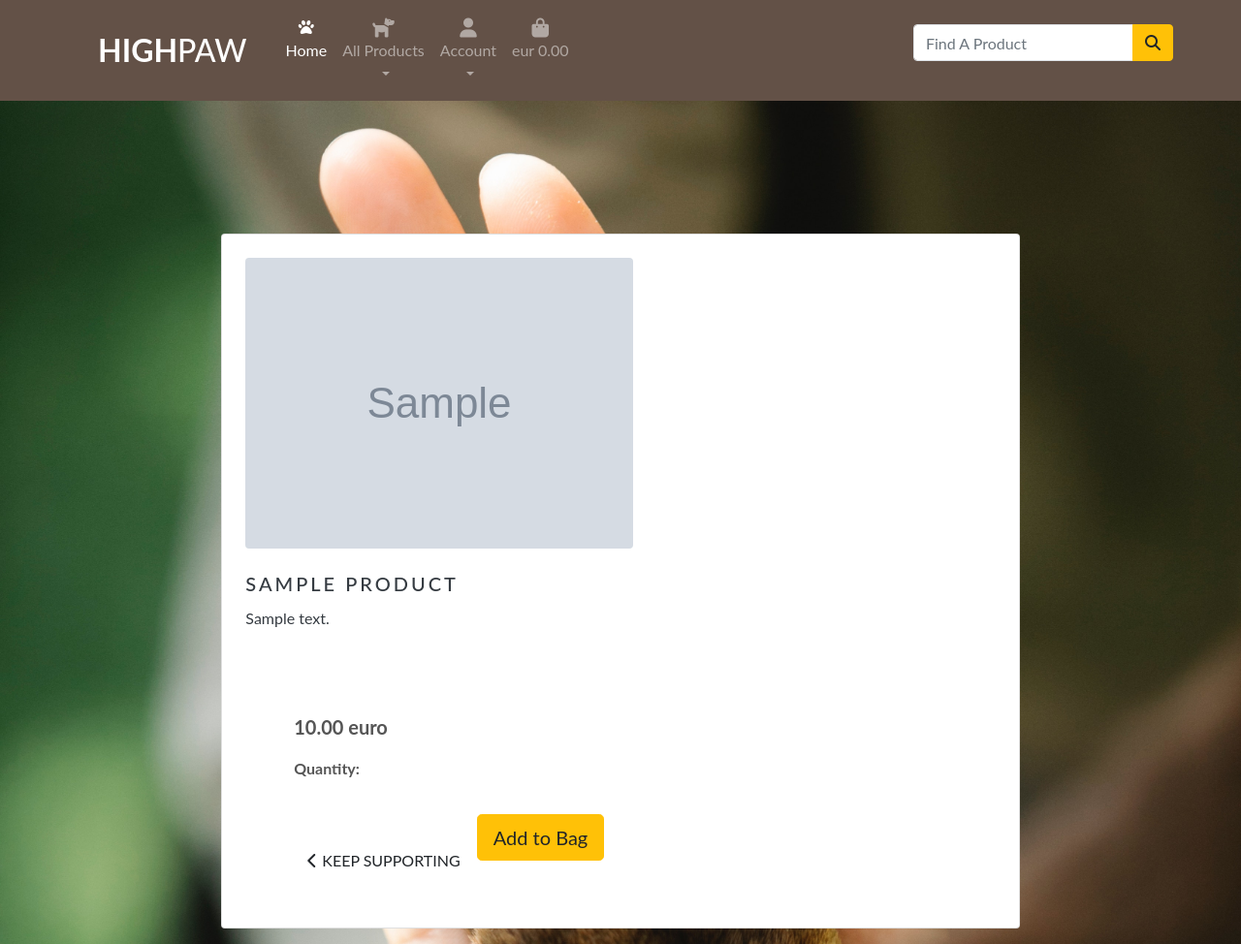
After one commit to ANNAhabANNA/high_paw_support_us_more_v1, a Django app: page /products/1 in a window 1280 px wide. The commit adds this page. Shown: the whole page at 97% size. Run offline with Django 3.2, Linux system fonts and the light colour scheme; tables that the repository leaves empty hold one stand-in row (values such as "Sample post"); grey boxes marked "Sample" are stand-in pictures; some libraries are stand-ins or nearby versions.

Commit message:
Create product detail template and refactor product template

```diff
--- a/home/templates/home/index.html
+++ b/home/templates/home/index.html
@@ -15,7 +15,7 @@
             <h1 class="h1-reponsive display-4 logo-font text-uppercase font-weight-bold mb-0 pt-md-5 pt-5"><strong>High Paw</strong></h1>
             <hr class="hr-light my-4">
             <h5 class="text-uppercase mb-4"><strong>Support Us More in our work of saving dogs' lives</strong></h5>
-            <a href="#" class="btn btn-warning btn-lg text-uppercase" role="button">Shop Now</a>
+            <a href="{% url 'products' %}" class="btn btn-warning btn-lg text-uppercase" role="button">Shop Now</a>
           </div>
 
         <div class="row h-100 text-center">
--- /dev/null
+++ b/products/templates/products/product_detail.html
@@ -0,0 +1,62 @@
+{% extends "base.html" %}
+{% load static %}
+
+{% block page_header %}
+
+{% endblock %}
+
+{% block content %}
+
+<div class="container-fluid content-container">
+
+    <div class="row">
+        <div class="col-12 col-md-10 col-lg-8 offset-lg-2">
+            <div class="card mb-3">
+                <div class="row no-gutters">
+                    <div class="col-md-12 p-4">
+                        {% if product.image %}
+                        <img class="img-fluid rounded" src="{{ product.image.url }}" alt="{{ product.description }}">
+                        {% else %}
+                        <img class="img-fluid rounded card-img-top" src="{{ MEDIA_URL }}noimage.jpg" alt="{{ product.description }}">
+                        {% endif %}
+                        <h5 class="card-title text-uppercase text-dark pt-4">{{product.name}}</h5>
+                        <p class="card-title  text-dark">{{product.description}}</p>
+                    </div>
+                    <div class="col-md-12">
+                        <div class="card-body">
+                            <p class="card-text lead mb-0 text-left font-weight-bold">{{ product.price }} euro</p>
+                            <form class="form" action="#" method="POST">
+                                {% csrf_token %}
+                                <div class="form-row">
+                                    <div class="col-12">
+                                        <p class="mt-3"><strong>Quantity:</strong></p>
+
+                                    </div>
+
+                                    <div class="col-12">
+                                        <a href="{% url 'products' %}" class="btn btn-outline-black rounded-0 mt-5">
+                                            <span class="icon">
+                                                <i class="fas fa-chevron-left"></i>
+                                            </span>
+                                            <span class="text-uppercase">Keep Supporting</span>
+                                        </a>
+
+                                        <button data-product="{{product.id}}" data-action="add" class="btn btn-warning btn-lg update-cart">Add to Bag</button>
+                                    </div>
+                                    <input type="hidden" name="redirect_url" value="{{ request.path }}">
+                                </div>
+                            </form>
+                        </div>
+                        {% if request.user.is_superuser %}
+                            <small class="ml-3">
+                                <a href="#">Edit</a> |
+                                <a class="text-danger" href="#">Delete</a>
+                            </small>
+                        {% endif %}
+                    </div>
+                </div>
+            </div>
+        </div>
+    </div>
+</div>
+{% endblock %}
--- a/products/urls.py
+++ b/products/urls.py
@@ -2,5 +2,6 @@ from django.urls import path
 from . import views
 
 urlpatterns = [
-    path('', views.all_products, name='products')
+    path('', views.all_products, name='products'),
+    path('<product_id>', views.product_detail, name='product_detail'),
 ]
--- a/products/views.py
+++ b/products/views.py
@@ -1,4 +1,4 @@
-from django.shortcuts import render
+from django.shortcuts import render, get_object_or_404
 from .models import Product
 
 # Create your views here.
@@ -13,3 +13,15 @@ def all_products(request):
     }
 
     return render(request, 'products/products.html', context)
+
+def product_detail(request, product_id):
+    """ A view to show individual product details """
+
+    # Product id as a parameter returns just one product
+    product = get_object_or_404(Product, pk=product_id)
+
+    context = {
+        'product': product,
+    }
+
+    return render(request, 'products/product_detail.html', context)
```
Also changed, not shown: products/templates/products/products.html (+26 -12 lines).
